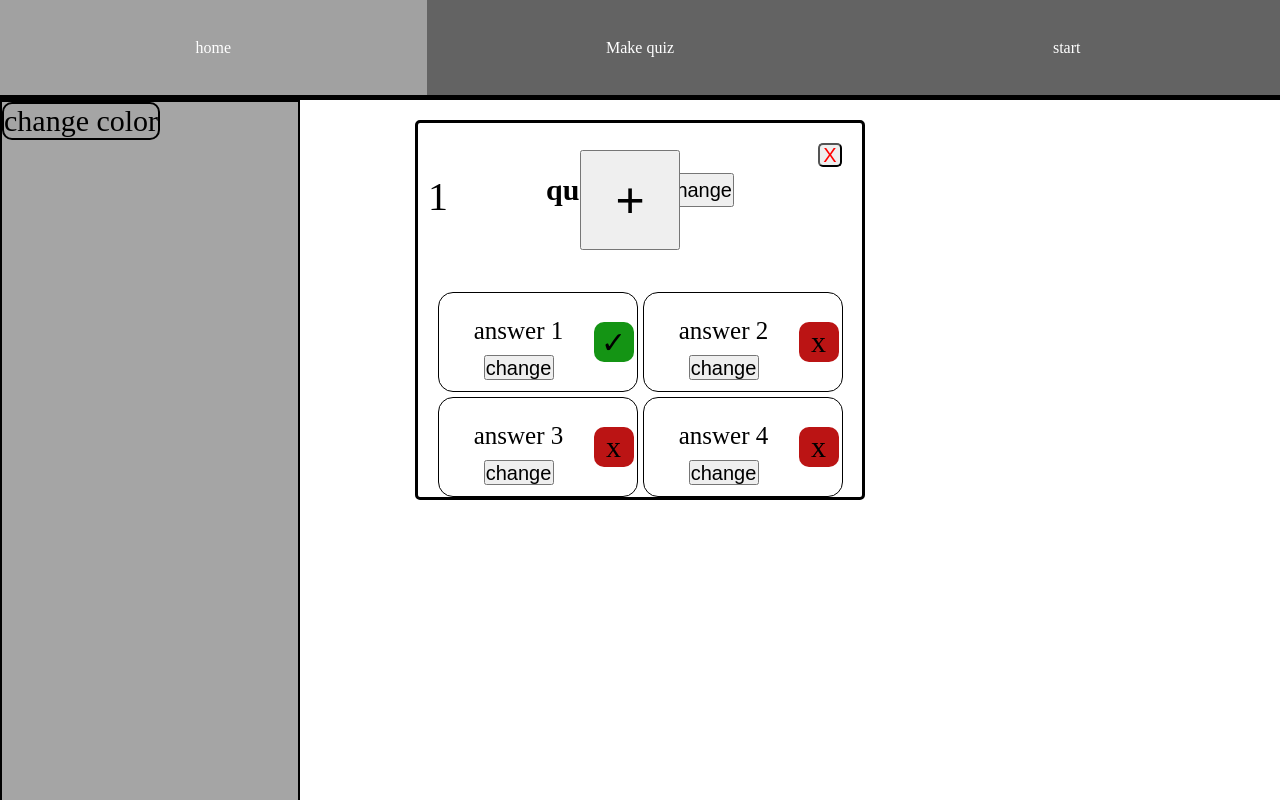
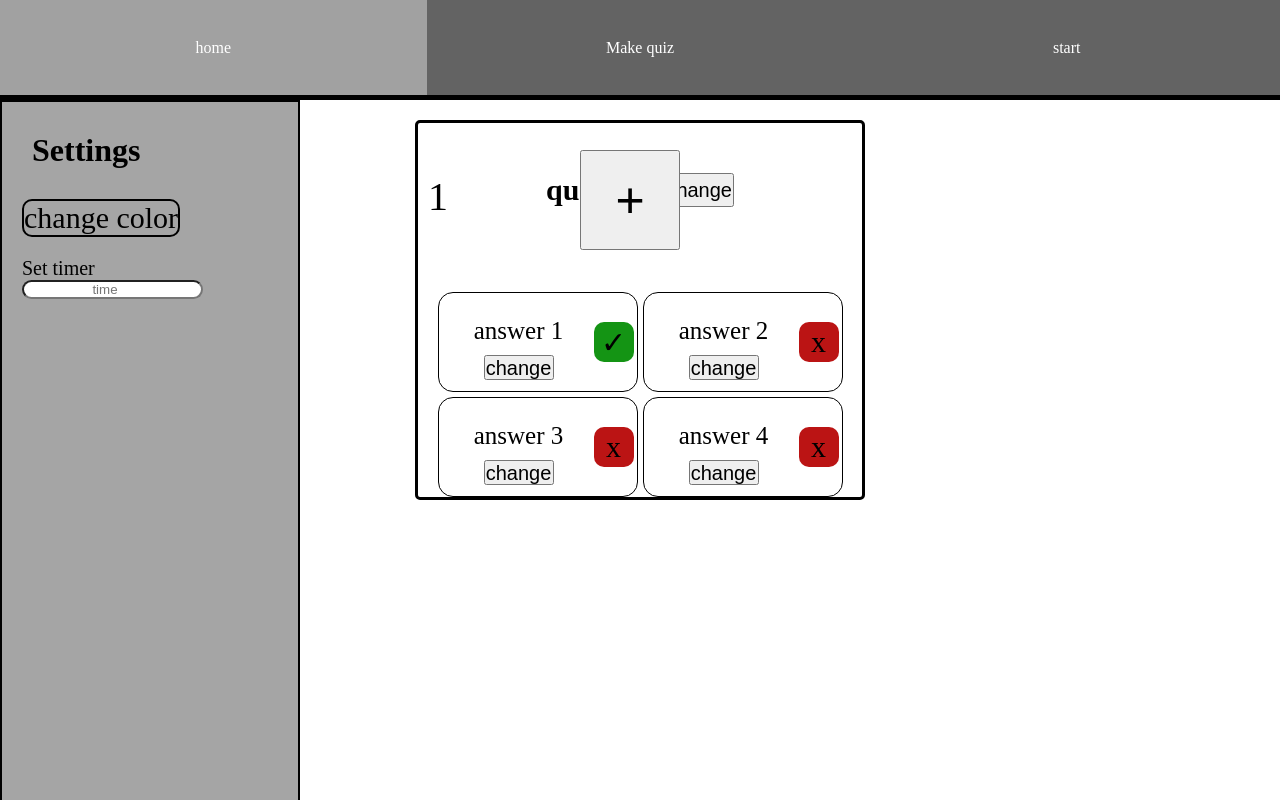
Before and after one commit to hamzona/myFirstSite, a React (Create React App) app: page / in a window 1280 px wide. Built offline with nearby package versions, Linux system fonts and the light colour scheme.

Commit message:
setting update

```diff
--- a/src/GlobalContext/DataSlides.js
+++ b/src/GlobalContext/DataSlides.js
@@ -20,6 +20,7 @@ export default function SlidesContextProvider({ children }) {
       key: v4(),
       question: "question",
       color: "white",
+      time: "unlimited",
       answers: [
         { key: v4(), correct: true, content: "answer 1" },
         { key: v4(), correct: false, content: "answer 2" },
--- a/src/Slides/Slide.js
+++ b/src/Slides/Slide.js
@@ -30,6 +30,7 @@ function Slide({
       onClick={() => /*selektujem slide*/ setSlideKey(slide.key)}
     >
       <button
+        style={{ display: slides.length === 1 ? "none" : "flex" }}
         className="delete"
         onClick={() => setIsChangeDel((prev) => !prev)}
       >
--- a/src/Slides/settings.css
+++ b/src/Slides/settings.css
@@ -9,9 +9,17 @@
   height: 50px;
   width: 50px;
   border-radius: 50%;
+  border: 2px solid;
 }
-
+.colors {
+  position: relative;
+  display: flex;
+  flex-direction: row;
+  background-color: rgb(189, 189, 189);
+  border-radius: 20px;
+}
 .colorBtn {
+  margin-top: 30px;
   border: 2px solid;
   width: fit-content;
   font-size: 30px;
@@ -20,3 +28,19 @@
 .colorBtn:hover {
   background-color: aliceblue;
 }
+.timer-cont {
+  margin: 20px;
+}
+.timer {
+  font-size: 20px;
+}
+.inpTimer {
+  border-radius: 15px;
+  text-align: center;
+}
+.title {
+  margin: 30px;
+}
+.colors-cont {
+  margin: 20px;
+}
--- a/src/Slides/settings.js
+++ b/src/Slides/settings.js
@@ -2,34 +2,43 @@ import { useState } from "react";
 import { v4 } from "uuid";
 import "./settings.css";
 function Settings({ setColor }) {
-  const colors = ["red", "blue", "yellow", "white", "black", "green", "pink"];
+  const colors = ["red", "blue", "yellow", "white", "purple", "green", "pink"];
   const [hideSettings, setHideSettings] = useState(false);
   return (
     <div className="Settings">
+      <h1 className="title">Settings</h1>
+      <div className="colors-cont">
         <div
           className="colorBtn"
           onClick={() => setHideSettings((prev) => !prev)}
         >
           change color
         </div>
+
         <div
           style={{ display: hideSettings ? "block" : "none" }}
-        className="color-container"
+          className="colors"
         >
           {colors.map((color) => {
             return (
               <div
+                className="color-round"
                 onClick={() => {
                   setColor(color);
                 }}
                 key={v4()}
-              className="color-round"
                 style={{ backgroundColor: color }}
               ></div>
             );
           })}
         </div>
       </div>
+
+      <div className="timer-cont">
+        <div className="timer">Set timer</div>
+        <input className="inpTimer" type="number" placeholder="time" />
+      </div>
+    </div>
   );
 }
 
--- a/src/StartSlides/StartQuiz.js
+++ b/src/StartSlides/StartQuiz.js
@@ -13,6 +13,7 @@ function StartQuiz() {
   useEffect(() => {
     setCurrentSlideData(slides[i]);
   }, [i]);
+
   if (currentSlideData !== undefined) {
     return (
       <>
```
Lines whose indentation alone changed are shown as unchanged.
